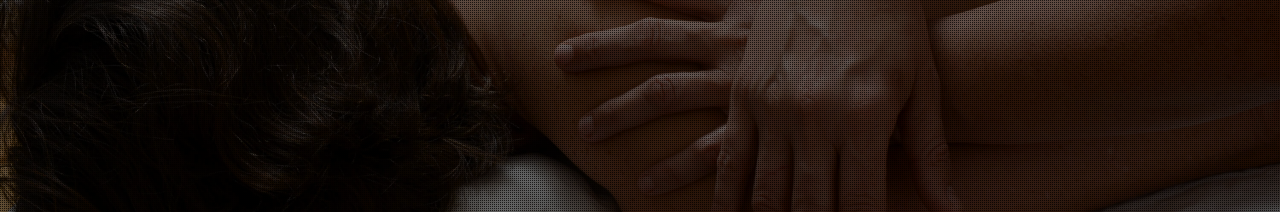
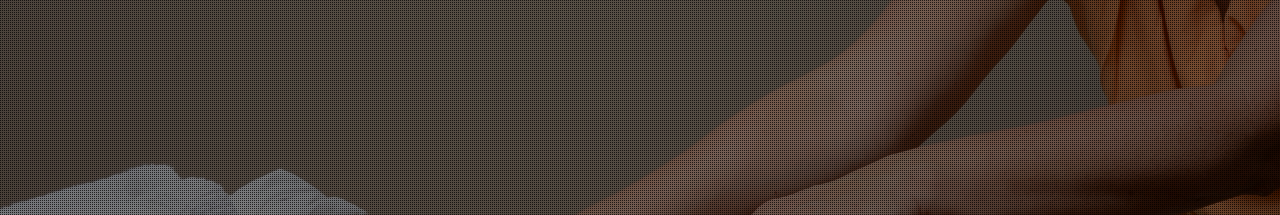
Before and after one commit to benlew3/tempRonitApril, a plain HTML site: page index.html in a window 1280 px wide. Shown: the part 388-603 px from the top of the page. Drawn offline with nearby package versions, Linux system fonts and the light colour scheme; some packages are replaced by stand-ins of ours; a script that the page names is missing.

Commit message:
minor updates

```diff
--- a/assets/stylesheets/css/style.css
+++ b/assets/stylesheets/css/style.css
@@ -855,7 +855,7 @@ a:hover {
   background-size: cover;
   position: relative;
   text-align: center;
-  height: 75vh;
+  height: 100vh;
 }
 .counter .overlay {
   position: absolute;
--- a/index.html
+++ b/index.html
@@ -77,7 +77,7 @@
   </div>
 
   <!-- Banner Section Begin -->
-  <section class="counter" style="background: url(assets/images/Shoulder_Rub.jpg) center; background-size: cover; background-attachment: fixed;" id="home">
+  <section class="counter" style="background: url(assets/images/ronit_banner2.jpg) center; background-size: cover; background-attachment: fixed;" id="home">
     <div class="overlay"></div>
     <div class="banner-content">
       <div class="container">
@@ -419,7 +419,7 @@ Yes, giving someone you love a massage is a great gift!  Contact me directly at
               <i class="pe-7s-portfolio pe-va"></i>
             </div>
             <div class="timeline-label wow animated fadeIn" data-wow-delay="0.2s">
-              <h3>Massage Practitioner</h3>
+              <h3>Certified Massage Therapist</h3>
               <span class="place textbold">University of California: San Francisco, Mission Bay</span>
               <p>Massage practitioner at UCSF Mission Bay Center. Practicing massage on a numberous case by case clients.
             </div>
```
Also changed, not shown: assets/images/ronit_banner2.jpg (added), 1 other file.
